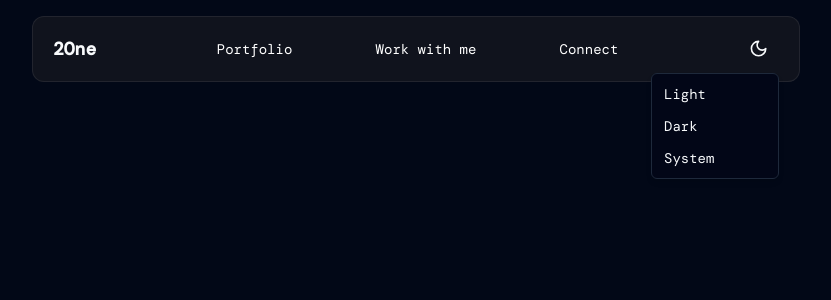
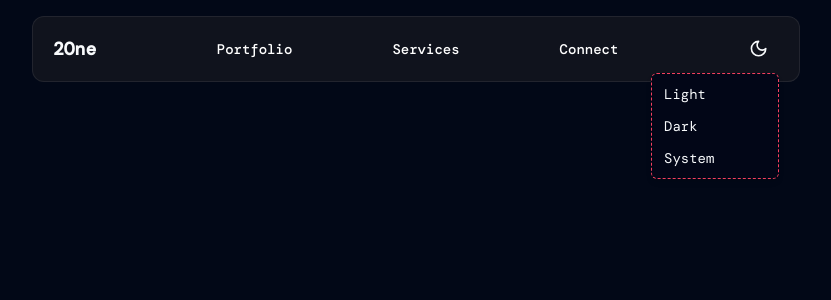
Before and after one commit to AkshatJha21/akshat-pvt, a Next.js app in the folder akshat-pvt/: page / in a window 1280 px wide. Both pictures are taken after a click on the button "Toggle theme". Shown: the top 300 px of the page, without its empty margins (224-1055 px from the left). Built offline with nearby package versions, Linux system fonts and the light colour scheme; a web font is replaced by a local one.

Commit message:
toggle mode update

```diff
--- a/akshat-pvt/components/Navbar.tsx
+++ b/akshat-pvt/components/Navbar.tsx
@@ -2,6 +2,7 @@
 
 import React from 'react'
 import { ModeToggle } from './ThemeToggle';
+import { Button } from './ui/button';
 
 const Navbar = () => {
   return (
@@ -10,9 +11,15 @@ const Navbar = () => {
             <div className='flex items-center justify-between px-2'>
                 <h1 className='font-bold text-lg'>2One</h1>
                 <div className='hidden md:flex text-sm justify-between dark:text-white w-3/5'>
-                  <p className='border border-dashed border-transparent hover:border-rose-500 rounded-sm px-4 py-2 dark:hover:text-rose-500 cursor-pointer transition-all'>Portfolio</p>
-                  <p className='border border-dashed border-transparent hover:border-rose-500 rounded-sm px-4 py-2 dark:hover:text-rose-500 cursor-pointer transition-colors'>Work with me</p>
-                  <p className='border border-dashed border-transparent hover:border-rose-500 rounded-sm px-4 py-2 dark:hover:text-rose-500 cursor-pointer transition-colors'>Connect</p>
+                  <Button variant={'dotted'}>
+                    Portfolio
+                  </Button>
+                  <Button variant={'dotted'}>
+                    Services
+                  </Button>
+                  <Button variant={'dotted'}>
+                    Connect
+                  </Button>
                 </div>
                 <div className='flex md:hidden items-center'>
                   Menu
--- a/akshat-pvt/components/ThemeToggle.tsx
+++ b/akshat-pvt/components/ThemeToggle.tsx
@@ -31,7 +31,7 @@ export function ModeToggle() {
   return (
     <DropdownMenu>
       <DropdownMenuTrigger asChild>
-        <Button variant="ghost" size="icon">
+        <Button variant="dotted" size="icon">
           <Sun className="h-[1.2rem] w-[1.2rem] rotate-0 scale-100 transition-all dark:-rotate-90 dark:scale-0" />
           <Moon className="absolute h-[1.2rem] w-[1.2rem] rotate-90 scale-0 transition-all dark:rotate-0 dark:scale-100" />
           <span className="sr-only">Toggle theme</span>
--- a/akshat-pvt/components/ui/button.tsx
+++ b/akshat-pvt/components/ui/button.tsx
@@ -5,7 +5,7 @@ import { cva, type VariantProps } from "class-variance-authority"
 import { cn } from "@/lib/utils"
 
 const buttonVariants = cva(
-  "inline-flex items-center justify-center whitespace-nowrap rounded-md text-sm font-medium ring-offset-background transition-colors focus-visible:outline-none focus-visible:ring-2 focus-visible:ring-ring focus-visible:ring-offset-2 disabled:pointer-events-none disabled:opacity-50",
+  "inline-flex items-center justify-center whitespace-nowrap rounded-md text-sm font-medium ring-offset-background transition-colors focus-visible:outline-none disabled:pointer-events-none disabled:opacity-50",
   {
     variants: {
       variant: {
@@ -18,6 +18,7 @@ const buttonVariants = cva(
           "bg-secondary text-secondary-foreground hover:bg-secondary/80",
         ghost: "hover:bg-accent hover:text-accent-foreground",
         link: "text-primary underline-offset-4 hover:underline",
+        dotted: "border border-transparent border-dashed hover:border-rose-500 hover:bg-slate-100 dark:hover:bg-stone-800"
       },
       size: {
         default: "h-10 px-4 py-2",
--- a/akshat-pvt/components/ui/dropdown-menu.tsx
+++ b/akshat-pvt/components/ui/dropdown-menu.tsx
@@ -65,7 +65,7 @@ const DropdownMenuContent = React.forwardRef<
       ref={ref}
       sideOffset={sideOffset}
       className={cn(
-        "z-50 min-w-[8rem] overflow-hidden rounded-md border border-slate-200 bg-white p-1 text-slate-950 shadow-md data-[state=open]:animate-in data-[state=closed]:animate-out data-[state=closed]:fade-out-0 data-[state=open]:fade-in-0 data-[state=closed]:zoom-out-95 data-[state=open]:zoom-in-95 data-[side=bottom]:slide-in-from-top-2 data-[side=left]:slide-in-from-right-2 data-[side=right]:slide-in-from-left-2 data-[side=top]:slide-in-from-bottom-2 dark:border-slate-800 dark:bg-slate-950 dark:text-slate-50",
+        "z-50 min-w-[8rem] overflow-hidden rounded-md border border-dashed border-slate-200 bg-white p-1 text-slate-950 shadow-md data-[state=open]:animate-in data-[state=closed]:animate-out data-[state=closed]:fade-out-0 data-[state=open]:fade-in-0 data-[state=closed]:zoom-out-95 data-[state=open]:zoom-in-95 data-[side=bottom]:slide-in-from-top-2 data-[side=left]:slide-in-from-right-2 data-[side=right]:slide-in-from-left-2 data-[side=top]:slide-in-from-bottom-2 dark:border-rose-500 dark:bg-slate-950 dark:text-slate-50",
         className
       )}
       {...props}
@@ -83,7 +83,7 @@ const DropdownMenuItem = React.forwardRef<
   <DropdownMenuPrimitive.Item
     ref={ref}
     className={cn(
-      "relative flex cursor-default select-none items-center rounded-sm px-2 py-1.5 text-sm outline-none transition-colors focus:bg-slate-100 focus:text-slate-900 data-[disabled]:pointer-events-none data-[disabled]:opacity-50 dark:focus:bg-slate-800 dark:focus:text-slate-50",
+      "relative flex cursor-pointer select-none items-center rounded-sm px-2 py-1.5 text-sm outline-none transition-colors focus:bg-slate-100 focus:text-slate-900 data-[disabled]:pointer-events-none data-[disabled]:opacity-50 dark:focus:bg-stone-800 dark:focus:text-slate-50",
       inset && "pl-8",
       className
     )}
```
